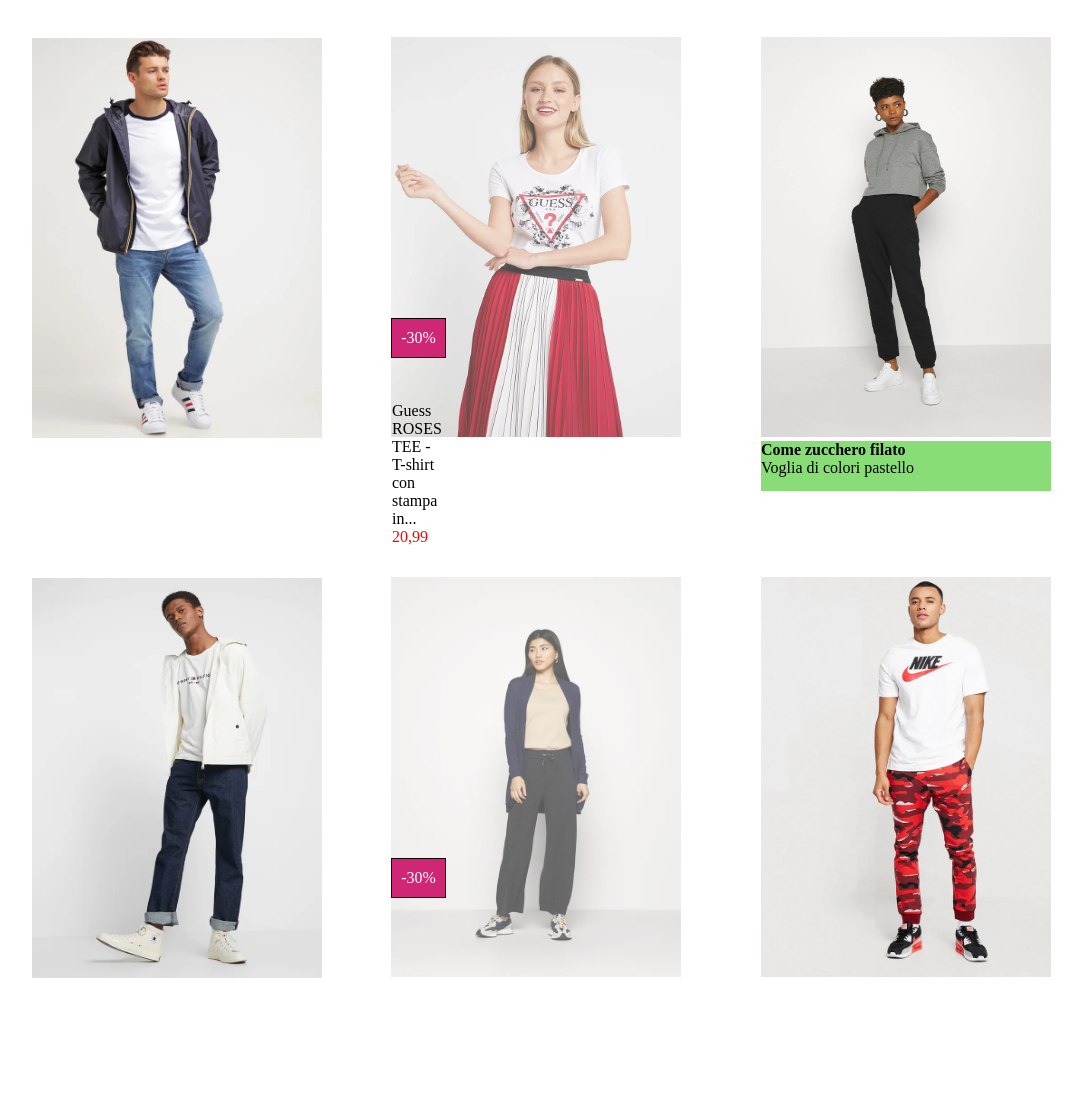
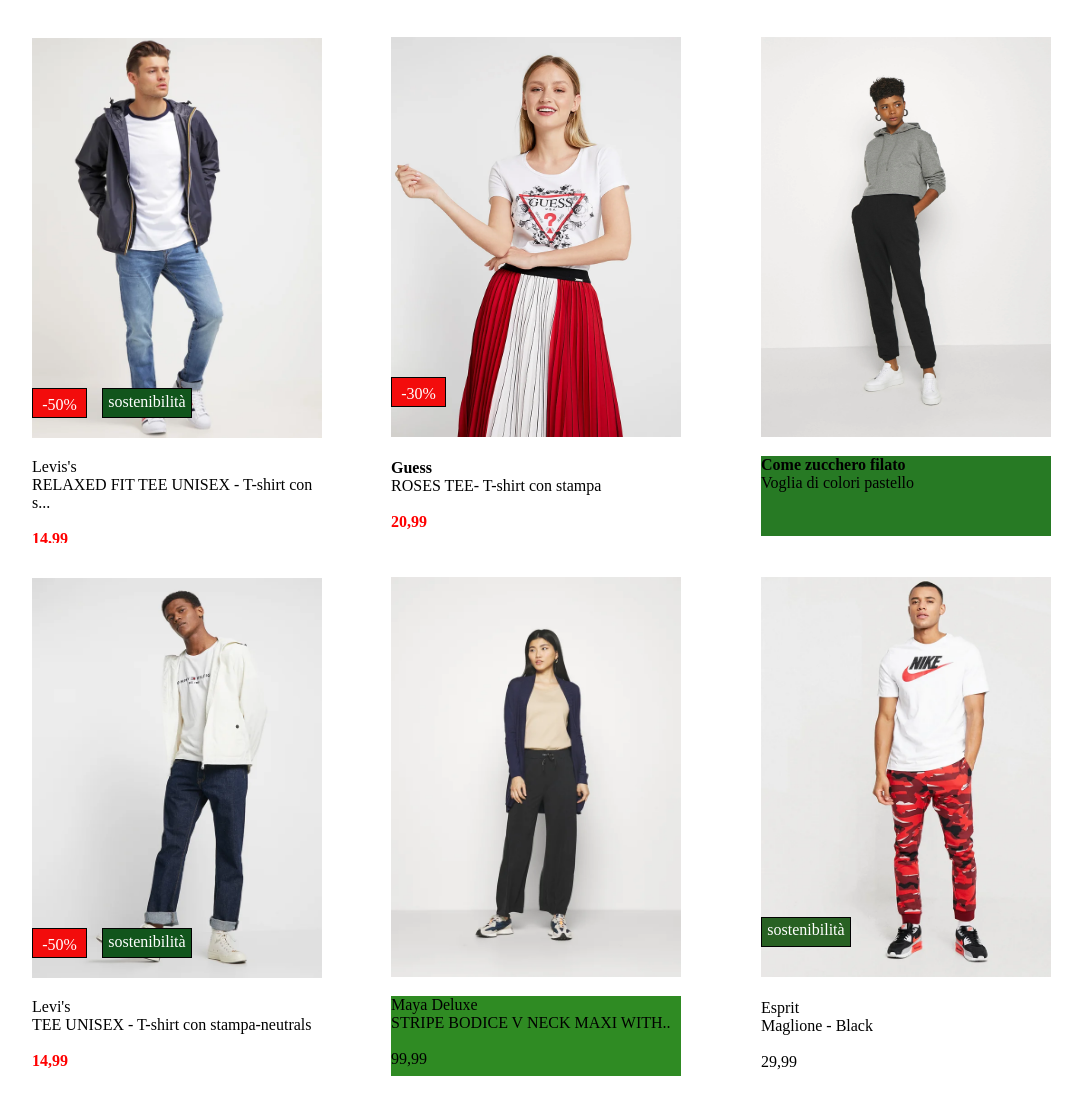
Before and after one commit to solangeguzman/htmlcss-shop, a plain HTML site: page index.html in a window 1280 px wide. Shown: the part 17-1132 px from the top of the page, without its empty margins (53-1135 px from the left). Before the commit the page ends 1090 px from the top, so only its background shows below. Drawn offline with Linux system fonts and the light colour scheme.

Commit message:
creata struttura base

```diff
--- a/CSS/style.css
+++ b/CSS/style.css
@@ -11,60 +11,125 @@
 
     .fl{
         float: left;
-
-
     }
 
 
     .container {
         max-width: 1200px;
         margin: 0 auto;
+
     }
 
-  .container-img{
+    .content {
+        background-color: rgb(255, 255, 255);
+        height: 700px;
+        padding: 10%;
         position: relative;
-       background-image: url(.../img/4-hover.webp);
-       background-size: cover;
-       background-position: center;
-       height: 300px;
-       width: 50px;
+    }
+
+  #img{
+      position: absolute;
   }
 
 
-   #img-opacity{
+.containerbox1{
        position: absolute;
-   background: #140f0f;
-   opacity: 0.7;
-   height: 400px;
+       margin-top: 100%;
+       width: 55px;
+       height: 30px;
+       border: 1px solid rgb(2, 2, 2);
+       background-color: rgb(243, 12, 12);
+       padding: 2%;
+    }
+
+.container2{
+    position: absolute;
+    margin-top: 100%;
+    margin-left: 70px;
+    width: 90px;
+    height: 30px;
+    border: 1px solid rgb(2, 2, 2);
+    background-color: rgb(17, 85, 28);
+    padding: 1%;
+}
+
+
+.containerbox2{
+    position: absolute;
+    margin-top: 100%;
+    width: 55px;
+    height: 30px;
+    border: 1px solid rgb(2, 2, 2);
+    background-color: rgb(243, 12, 12);
+    padding: 2%;
+ }
+
+
+ .containerv{
+    position: absolute;
+    margin-top: 100%;
+    width: 90px;
+    height: 30px;
+    border: 1px solid rgb(2, 2, 2);
+    background-color: rgb(40, 97, 35);
+    padding: 1%;
+}
+
+
+
+.container3{
+    position: absolute;
+    margin-top: 100%;
+    width: 80px;
+    height: 35px;
+    border: 1px solid rgb(2, 2, 2);
+    background-color: rgb(40, 97, 35);
+}
+
+    .container4{
+        margin-top: 150%;
         width: 290px;
+        height: 80px;
+        background-color: rgb(255, 255, 255);
+    }
+    .container5{
+        margin-top: 155%;
+        width: 290px;
+        height: 80px;
+        background-color: rgb(255, 255, 255);
+    }
+
+    .container6{
+        margin-top: 15px;
+        width: 290px;
+        height: 80px;
+        background-color: rgb(39, 122, 36);
+
+    }
+    .container7{
+        margin-top: 15px;
+        width: 290px;
+        height: 80px;
+        background-color: rgb(47, 139, 35);
+
+    }
+
+    .container8{
+        margin-top: 155%;
+        width: 290px;
+        height: 80px;
+        background-color: rgb(255, 255, 255);
 
     }
 
 
-   .containerbox{
-       width: 55px;
-       height: 40px;
-       border: 1px solid rgb(2, 2, 2);
-       background-color: rgb(207, 39, 117);
+   .text{
+       color: rgb(255, 255, 255);
+       text-align: center;
+
    }
 
 
-   .ex-1{
-       position: relative;
-       top:65%;
-   }
-
-    .container4{
-        position: relative;
-        width: 290px;
-        height: 50px;
-        background-color: rgb(136, 221, 119);
-    }
-   .text{
-       color: rgb(255, 255, 255);
-       text-align: center;
-       margin-top: 10px;
-   }
 
    #descrizione1{
       text-align: left;
@@ -106,21 +171,6 @@
         padding-left: 20px;
     }
 
-
-    .content {
-        background-color: rgb(255, 255, 255);
-        height: 500px;
-        padding: 10%;
+    #prezzo{
+        color: red;
     }
-
-    .content1 {
-        background: rgb(136, 221, 119);
-        height: 500px;
-        background-image: url(../img/3.webp);
-    }
-
-    .foto1{
-        background-image: url(../img/1.webp);
-        height: 100px;
-        width: 100px;
-    }
--- a/index.html
+++ b/index.html
@@ -12,71 +12,109 @@
 
      <div class="container">
 
-       <!--  3 float iniziali -->
+       <!--  1 float iniziali -->
         <div class="main-page clearfix">
 
               <aside class="fl left">
 
                 <div class="content">
-                  <img src="../htmlcss-shop/img/1web.jpg" height="400"  width="290" alt="">
+                  <img id="img" src="../htmlcss-shop/img/1web.jpg" height="400"  width="290" alt=""/>
+                  <div class="containerbox1 text">-50%</div>
+                  <div class="container2 text">sostenibilità</div>
 
+                  <div class="container4">
+                     <div>Levis's</div>
+                     <div>RELAXED FIT TEE UNISEX - T-shirt con s...</div>
+                     <br>
+                     <div id="prezzo"><strong>14,99</strong></div>
+                    </div>
                 </div>
 
               </aside>
-
+           <!-- secondo float -->
 
               <aside class="fl center">
                 <div class="content">
-                    <img id="img-opacity" src="../htmlcss-shop/img/2-hover.webp" height="400" width="290" alt="">
-                    <div class="containerbox ex-1">
-                     <div class="text">-30%</div>
-                     <div id="descrizione1">Guess</div>
-                    <div id="descrizione2">ROSES TEE - T-shirt con stampa in...</div>
-                    <div id="prezzo">20,99</div>
+                    <img id="img" src="../htmlcss-shop/img/2-hover.webp" height="400" width="290" alt="">
+                    <div class="containerbox2 text">-30%</div>
+                    <div class="container5">
+                        <strong>Guess</strong>
+                        <div>ROSES TEE- T-shirt con stampa</div>
+                        <br>
+                        <div id="prezzo"><strong>20,99</strong></div>
+                    </div>
+
                 </div>
               </aside>
-
+              <!-- terzo float -->
               <aside class="fl right">
                   <div class="content">
                     <img src="../htmlcss-shop/img/3.webp" height="400" width="290" alt="">
-                    <div class="container4">
+
+                     <div class="container6">
                         <strong>Come zucchero filato</strong>
+                        <br>
                         <div>Voglia di colori pastello</div>
-                   </div>
-                </div>
-                </aside>
+                     </div>
+                  </div>
+              </aside>
       </div>
  </div>
 
-   <!-- 3 float finali -->
+   <!-- 5 float finale -->
    <div class="container">
      <div class="main-page clearfix">
 
            <aside class="fl left">
 
-             <div class="content">
-               <img src="../htmlcss-shop/img/4.webp" height="400"  width="290" alt="">
-
+              <div class="content">
+                    <img id="img"src="../htmlcss-shop/img/4.webp" height="400"  width="290" alt="">
+                    <div class="containerbox1 text">-50%</div>
+                    <div class="container2 text-1">
+                        <div class="text">sostenibilità</div>
+                    </div>
+                    <div class="container4">
+                    <div>Levi's</div>
+                    <div>TEE UNISEX - T-shirt con stampa-neutrals</div>
+                    <br>
+                    <div id="prezzo"><strong>14,99</strong></div>
+                </div>
              </div>
 
            </aside>
 
+           <!-- sesto float finale -->
 
            <aside class="fl center">
              <div class="content">
-                 <img id="img-opacity" src="../htmlcss-shop/img/5.webp" height="400" width="290" alt="">
-                 <div class="containerbox ex-1">
-                  <div class="text">-30%</div>
+                 <img  src="../htmlcss-shop/img/5.webp" height="400" width="290" alt="">
+
+                 <div class="container7">
+                    <div>Maya Deluxe</div>
+                    <div>STRIPE BODICE V NECK MAXI WITH..</div>
+                    <br>
+                    <div>99,99</div>
+               </div>
 
              </div>
            </aside>
-
+           <!-- settimo float finales -->
            <aside class="fl right">
                <div class="content">
-                 <img src="../htmlcss-shop/img/6.webp" height="400" width="290" alt="">
-               </div>
+                 <img id="img" src="../htmlcss-shop/img/6.webp" height="400" width="290" alt="">
+                 <div class="containerv text">sostenibilità</div>
+                 <div class="container8">
+                    <div>Esprit</div>
+                    <div>Maglione - Black</div>
+                    <br>
+                    <div>29,99</div>
+                 </div>
+                </div>
              </aside>
    </div>
 </div>
+
+
+
 </body>
 </html>
```
Lines whose indentation alone changed are shown as unchanged.
